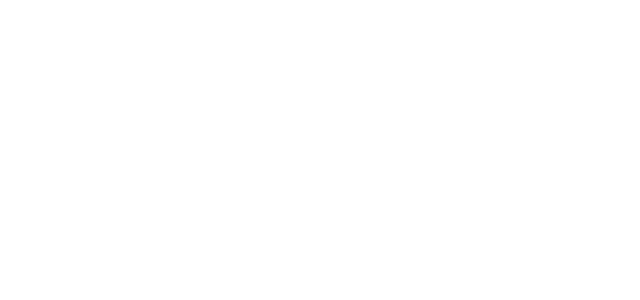
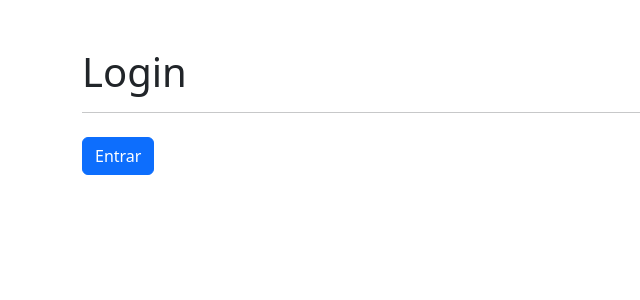
Before and after one commit to Spiderpaul/heroes, a React (Vite) app: page /login in a window 1280 px wide. Shown: the top 300 px of the page, without its empty margins (0-640 px from the left). Built offline with nearby package versions, Linux system fonts and the light colour scheme.

Commit message:
Regresando cambio

```diff
--- a/src/router/AppRouter.jsx
+++ b/src/router/AppRouter.jsx
@@ -15,7 +15,7 @@
                     <PublicRoute >
                         {/* <LoginPage /> */}
                         <Routes>
-                            <Route path="/heroes/*" element={ <LoginPage /> } />
+                            <Route path="/*" element={ <LoginPage /> } />
                         </Routes>
                     </PublicRoute>
                 } />
```
